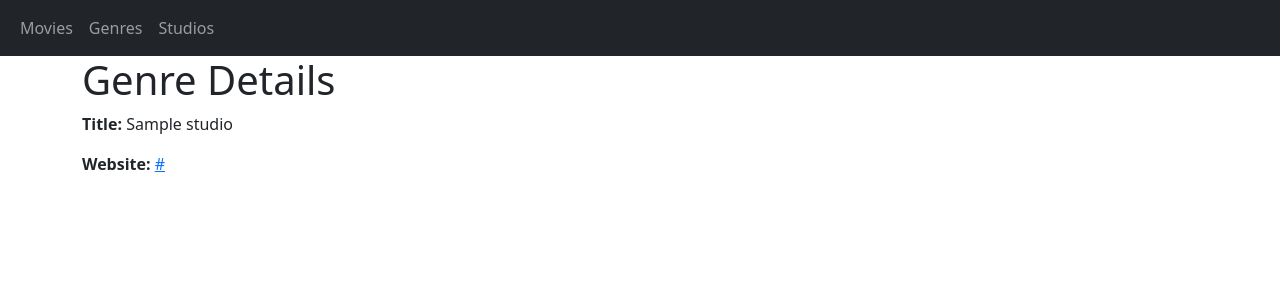
After one commit to rahul-20-mangal/movies-app, a Django app: a page that uses movies_app/templates/movies_app/studio_detail.html in a window 1280 px wide. The commit adds this page. Shown: the top 300 px of the page. Run offline with Django 3.2, Linux system fonts and the light colour scheme; tables that the repository leaves empty hold one stand-in row (values such as "Sample post").

Commit message:
Create detail view of studio

```diff
--- a/movies_app/studio_urls.py
+++ b/movies_app/studio_urls.py
@@ -5,4 +5,5 @@ app_name = 'studios'
 
 urlpatterns = [
     path('', views.StudioListView.as_view(), name='list'),
+    path('<slug:slug>/', views.StudioDetailView.as_view(), name='detail'),
 ]
--- /dev/null
+++ b/movies_app/templates/movies_app/studio_detail.html
@@ -0,0 +1,11 @@
+{% extends "base.html" %}
+
+{% block content %}
+
+<div class="container">
+    <h1>Genre Details</h1>
+    <p><b>Title: </b>{{ studio.title }}</p>
+    <p><b>Website: </b><a href="{{ studio.website }}">{{ studio.website }}</a></p>
+</div>
+
+{% endblock %}
--- a/movies_app/templates/movies_app/studio_list.html
+++ b/movies_app/templates/movies_app/studio_list.html
@@ -13,7 +13,7 @@
         <tr>
             <td>{{ studio.title }}</td>
             <td><a href="{{ studio.website }}">{{ studio.website }}</a></td>
-            <td><a href="#"><button class="btn btn-success">Detail</button></a></td>
+            <td><a href="{% url 'studios:detail' slug=studio.slug %}"><button class="btn btn-success">Detail</button></a></td>
         </tr>
         {% endfor %}
     </table>
--- a/movies_app/views.py
+++ b/movies_app/views.py
@@ -36,3 +36,7 @@ def genre_detail(request, slug):
 
 class StudioListView(ListView):
     model = Studio
+
+
+class StudioDetailView(DetailView):
+    model = Studio
```
